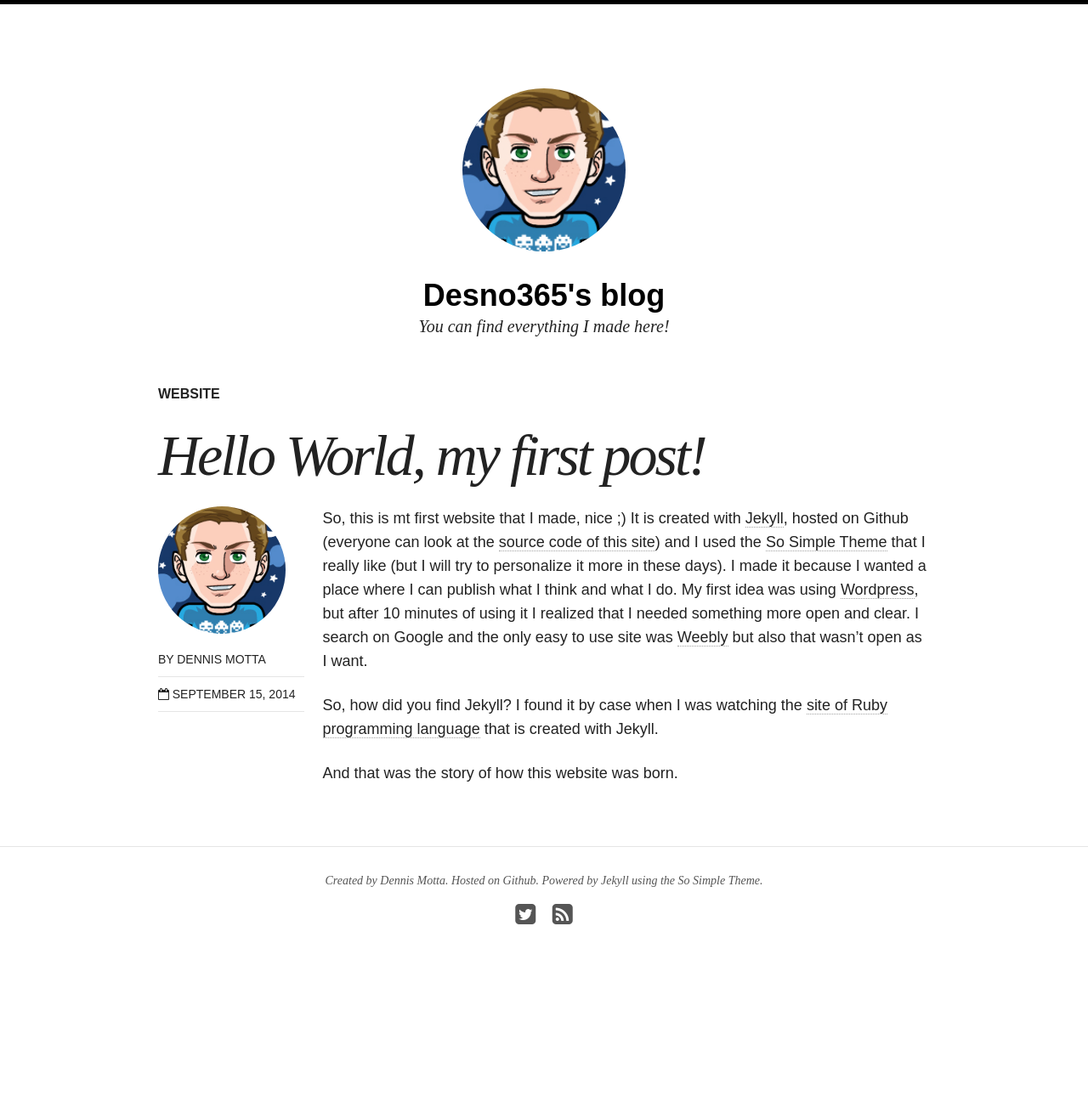
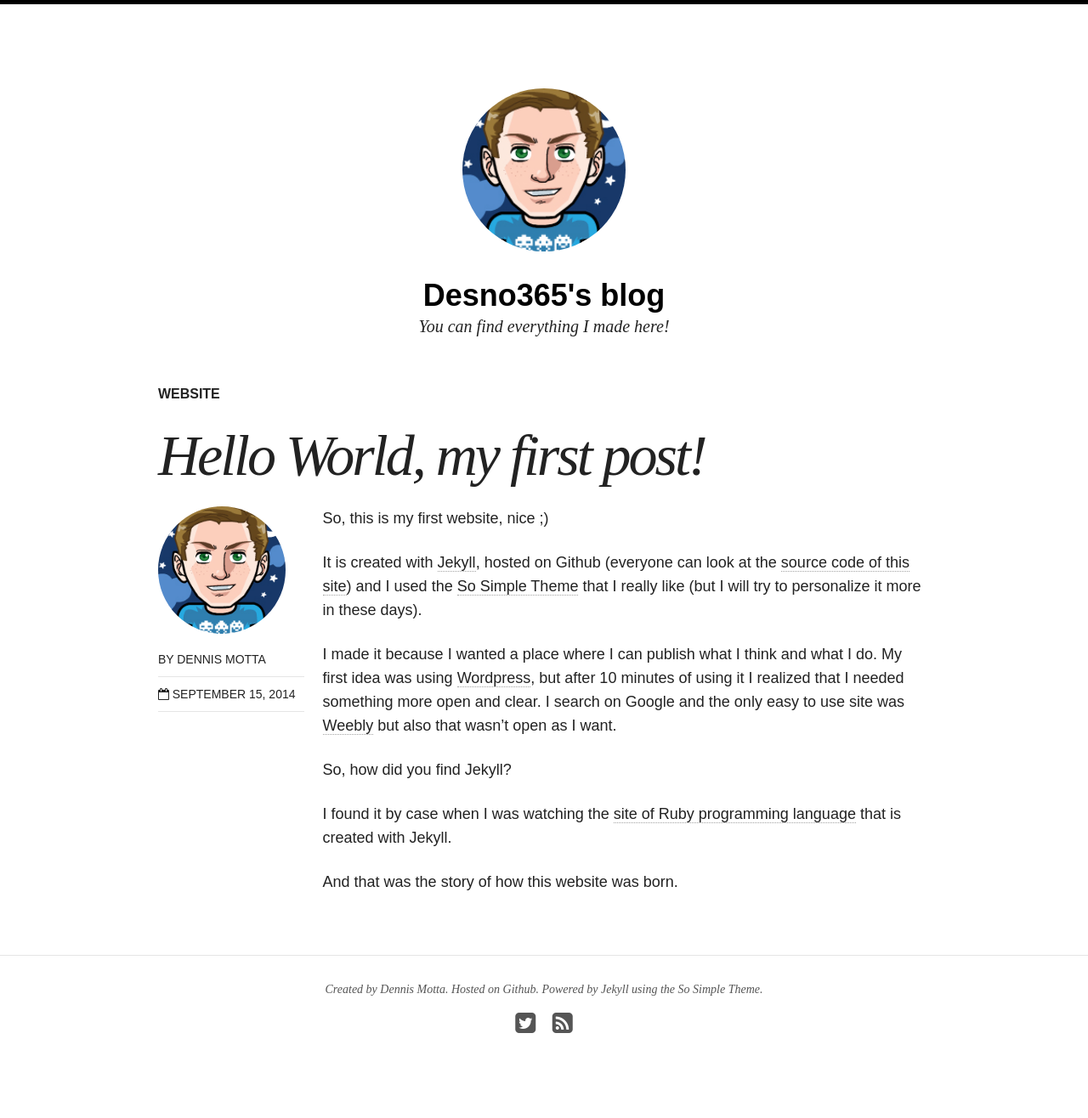
Before and after one commit to Desno365/Desno365.github.io, a Jekyll site: the page built from _posts/blog/2014-08-08-hello-world.md, in a window 1280 px wide. Shown: the whole page at 85% size. Built offline with Jekyll 4.4.1, drawn with Linux system fonts in a browser that asks for light colours; nearby versions of some CDN libraries; before the commit the page ends 1188 px from its top, so only the background shows below that.

Commit message:
Corrected errors

```diff
--- a/_posts/blog/2014-08-08-hello-world.md
+++ b/_posts/blog/2014-08-08-hello-world.md
@@ -10,12 +10,17 @@
 date: 2014-09-14T22:35:55-04:00
 ---
 
-So, this is mt first website that I made, nice ;)
+So, this is my first website, nice ;)
+
 It is created with [Jekyll](http://jekyllrb.com/), hosted on Github (everyone can look at the [source code of this site](https://github.com/Desno365/Desno365.github.io)) and I used the [So Simple Theme](https://github.com/mmistakes/so-simple-theme/) that I really like (but I will try to personalize it more in these days).
+
 I made it because I wanted a place where I can publish what I think and what I do.
 My first idea was using [Wordpress](https://wordpress.com/), but after 10 minutes of using it I realized that I needed something more open and clear. I search on Google and the only easy to use site was [Weebly](http://www.weebly.com/) but also that wasn't open as I want.
 
+
 So, how did you find Jekyll?
+
 I found it by case when I was watching the [site of Ruby programming language](https://www.ruby-lang.org/en/) that is created with Jekyll.
 
+
 And that was the story of how this website was born.
```
